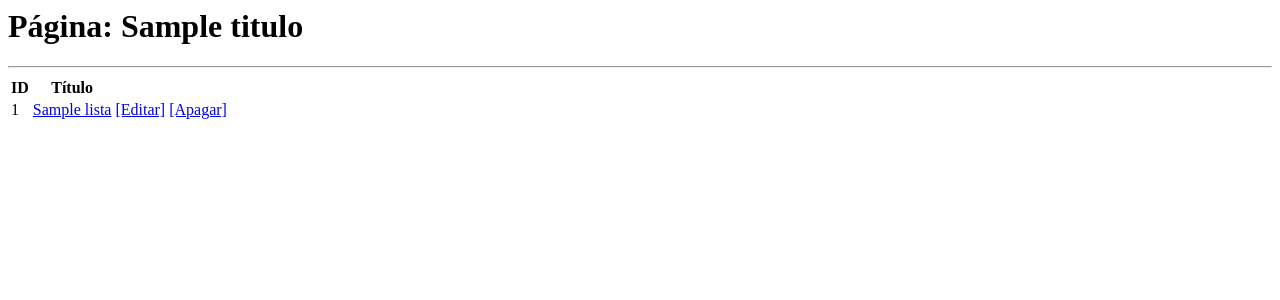
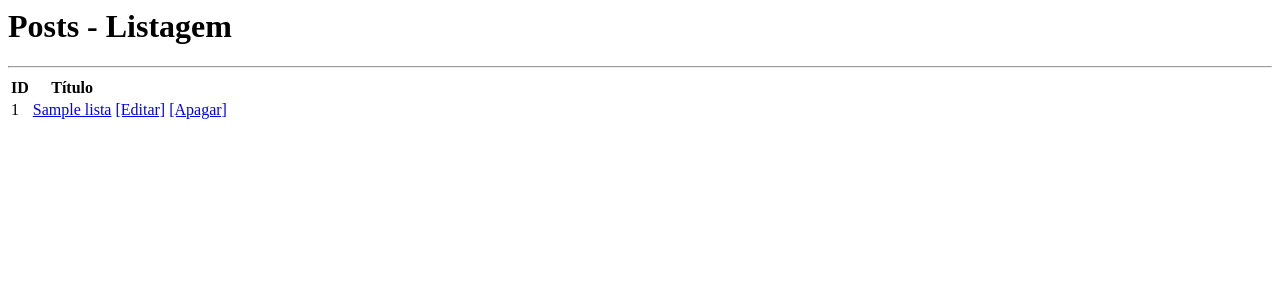
Before and after one commit to juliano777/probar_django, a Python web app: template virtual_env/src/templates/posts/index.html in a window 1280 px wide. Shown: the top 300 px of the page. Run offline with Jinja, Linux system fonts and the light colour scheme; the template is opened without the code that fills it: most values are stand-ins (such as "Sample title", 1, 10 or a date in 2020).

Commit message:
20190306_1600

```diff
--- a/virtual_env/src/templates/posts/index.html
+++ b/virtual_env/src/templates/posts/index.html
@@ -2,7 +2,7 @@
 <html>
 <head></head>
 <body>
-  <h1>Página: {{titulo}}</h1>
+  <h1>Posts - Listagem</h1>
 
   <hr />
   <table>
```
